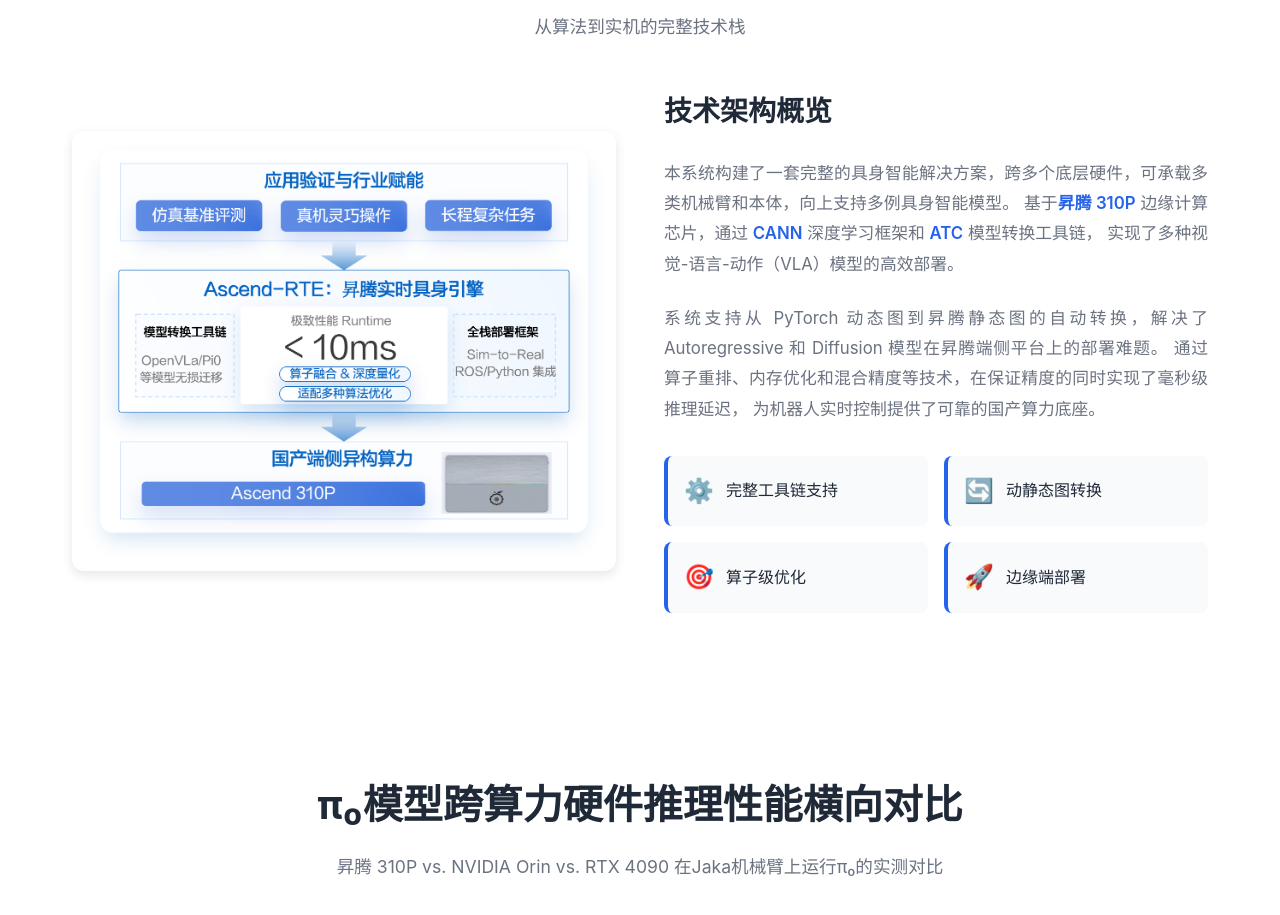
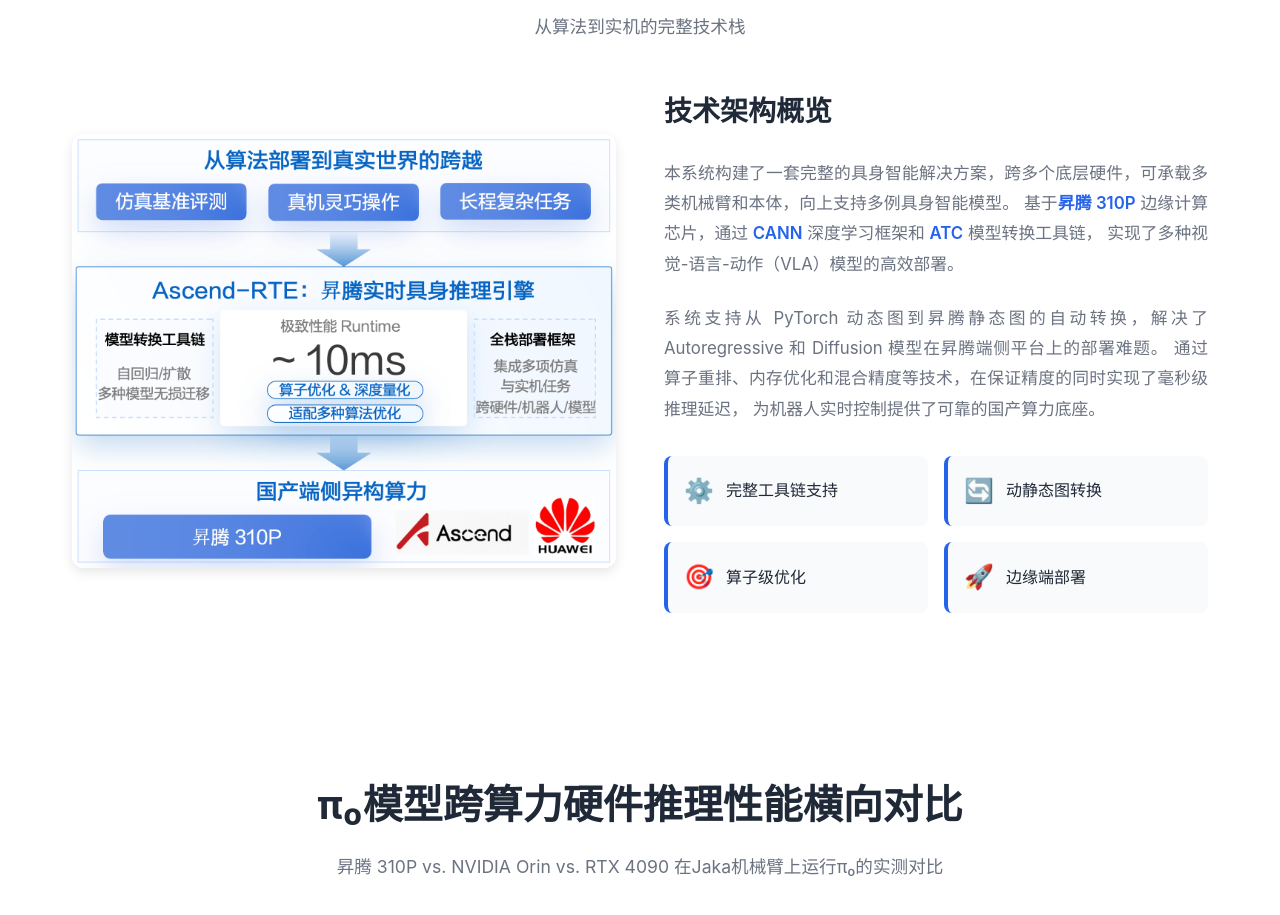
Before and after one commit to SJTU-IPADS/Ascend-Embody-Web, a website built with Vite: page index.html in a window 1280 px wide. Shown: the part 947-1862 px from the top of the page. Built offline with nearby package versions, Linux system fonts and the light colour scheme.

Commit message:
update arch

```diff
--- a/index.html
+++ b/index.html
@@ -47,7 +47,7 @@
 
             <div class="architecture-content">
                 <div class="architecture-diagram">
-                    <img src="./videos/架构图.png" alt="昇腾具身智能技术架构图">
+                    <img src="./videos/arch.jpg" alt="昇腾具身智能技术架构图">
                 </div>
 
                 <div class="architecture-description">
```
Also changed, not shown: videos/arch.jpg (added).
